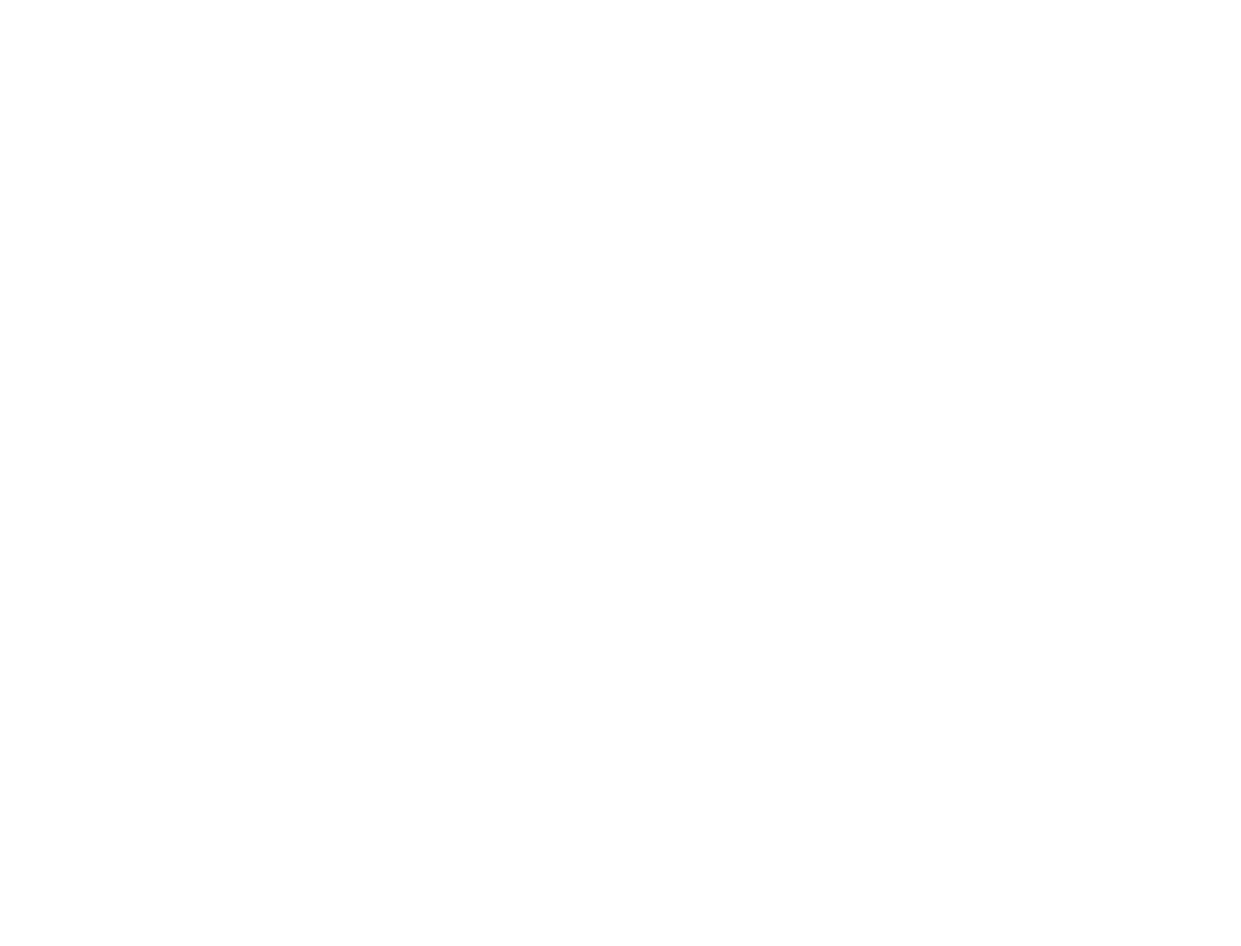
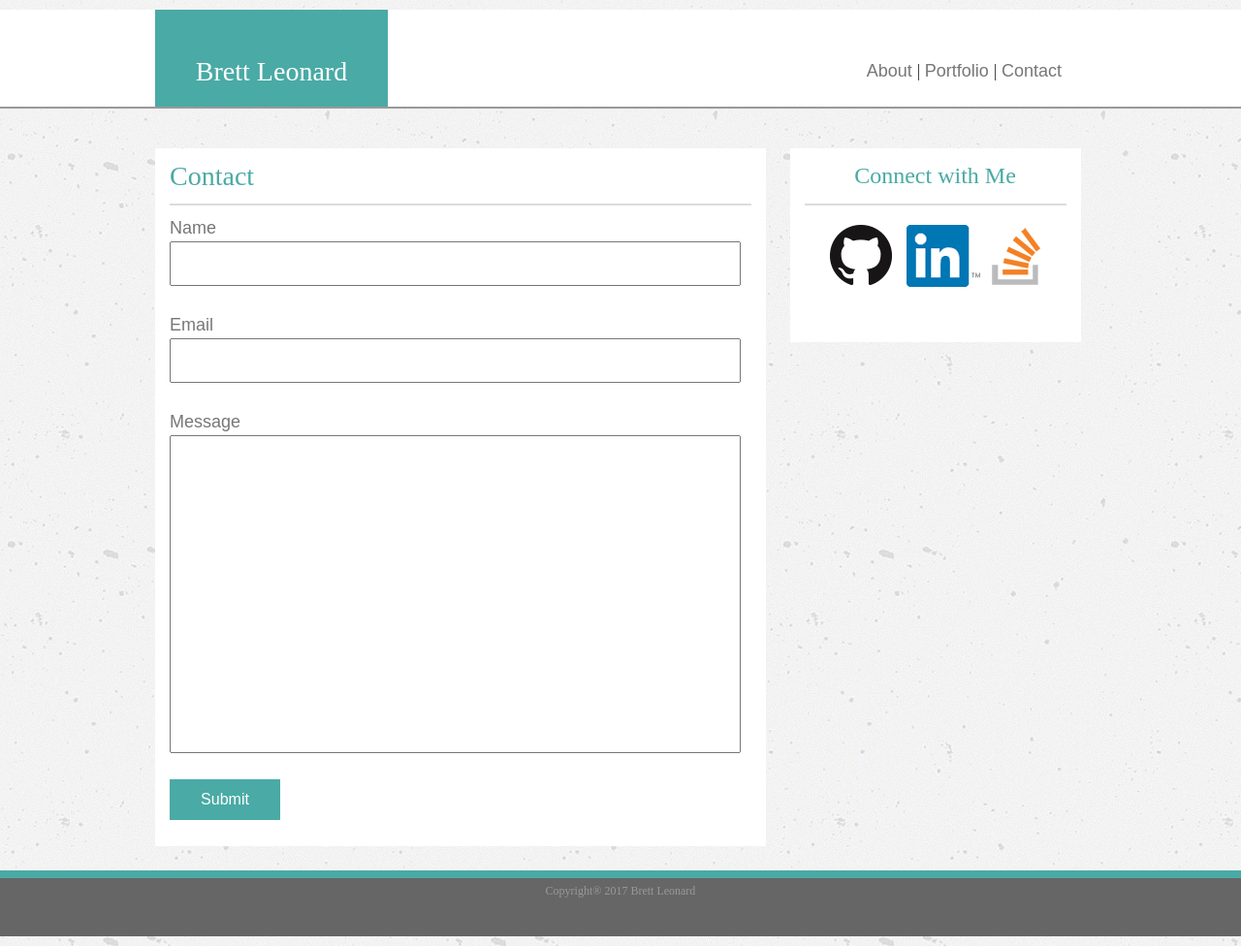
Before and after one commit to brettleonard86/Basic-Portfolio, a plain HTML site: page contact.html in a window 1280 px wide. Shown: the whole page at 97% size. Before the commit the page ends 800 px from the top, so only its background shows below. Drawn offline with Linux system fonts and the light colour scheme.

Commit message:
adding files

```diff
--- a/assets/css/style.css
+++ b/assets/css/style.css
@@ -8,7 +8,7 @@ Experiment with deleting lines of code from the CSS to see how it affects the we
 
 body {
     margin: 0;
-    font-family: 'Georgia', Times, Times New Roman, serif;
+    font-family: "Times New Roman", Georgia, Serif;
     font-size: 18px;
     line-height: 150%;
     color: #333;
@@ -16,21 +16,22 @@ body {
 }
 
 header {
-    font-family: 'Georgia', 'Times', Times New Roman, serif;
+    font-family: "Times New Roman", Georgia, Serif;
     position: relative;
     height: 100px;
     width: 100%;
     background: #ffffff;
     margin-bottom: 40px;
     border-bottom: groove;
+    margin-top: 10px;
 
 }
 
 h1 {
-    padding: 20px 0;
+    padding: 15px 0;
     margin: 0;
     margin-bottom: 10px;
-    font-size: 24px;
+    font-size: 28px;
     color: #4aaaa5;
     text-align: left;
     border-bottom: solid;
@@ -39,10 +40,10 @@ h1 {
 }
 
 h2 {
-    padding: 20px 0;
+    padding: 15px 0;
     margin: 0;
     margin-bottom: 20px;
-    font-size: 28px;
+    font-size: 24px;
     color: #4aaaa5;
     border-bottom: solid;
     border-width: 2px;
@@ -54,13 +55,13 @@ p {
   font-family: 'Arial', 'Helvetica Neue', Helvetica, sans-serif;
 }
 
-a{
+a {
   text-decoration: none;
   color:#777;
   font-family: 'Arial', 'Helvetica Neue', Helvetica, sans-serif;
 }
 
-footer{
+footer {
   height: 60px;
   width: 100%;
   background: #666666;
@@ -69,7 +70,7 @@ footer{
   text-align: center;
   bottom: 0;
   margin-top: 25px;
-  margin-bottom: 25px;
+  margin-bottom: 10px;
   border-top: solid;
   border-width: 8px;
   border-color: #4aaaa5;
@@ -77,17 +78,17 @@ footer{
 
 .name {
     height: 50px;
-    width: 250px;
+    width: 240px;
     padding-top: 50px;
     background: #4aaaa5;
-    vertical-align: center;
+    vertical-align: middle;
     display: inline-block;
     font-size: 28px;
     text-align: center;
     color: #fff;
 }
 
-.image{
+.image {
     padding-right: 15px;
     padding-bottom: 10px;
 }
@@ -106,17 +107,17 @@ footer{
   margin: 0 auto;
 }
 
-.AboutMe{
+.contactme{
   vertical-align: top;
-  width: 590px;
+  width: 600px;
   background: #ffffff;
   display: inline-block;
-  margin-right: 40px;
-  padding-left: 20px;
-  padding-right: 20px;
+  margin-right: 20px;
+  padding-left: 15px;
+  padding-right: 15px;
 }
 
-.connect{
+.connect {
   vertical-align: top;
   position: relative;
   width: 270px;
@@ -124,23 +125,53 @@ footer{
   background: #fff;
   display: inline-block;
   text-align: center;
+  padding-left: 15px;
+  padding-right: 15px;
 }
 
-.github{
+.github {
   margin-right: 10px;
   margin-left: 5px;
   height: 64px;
   text-decoration: none;
 }
 
-.linkedin{
+.linkedin {
   height: 64px;
   text-decoration: none;
 }
 
-.stackoverflow{
+.stackoverflow {
   height: 64px;
   margin-right: 5px;
   margin-left: 5px;
   text-decoration: none;
 }
+
+input[type=text] {
+  padding: 12px 20px;
+  width: 545px;
+  color: #777777;
+  font-size: 16px;
+  font-family: 'Arial', 'Helvetica Neue', Helvetica, sans-serif;
+  text-align: justify;
+}
+
+input[type=submit] {
+  height: 42px;
+  width: 114px;
+  background: #4aaaa5;
+  font-family: 'Arial', 'Helvetica Neue', Helvetica, sans-serif;
+  border: none;
+  color: #ffffff;
+  font-size: 16px;
+}
+
+textarea {
+  padding: 12px 20px;
+  width: 545px;
+  color: #777777;
+  font-size: 16px;
+  font-family: 'Arial', 'Helvetica Neue', Helvetica, sans-serif;
+  text-align: justify;
+}
--- a/contact.html
+++ b/contact.html
@@ -0,0 +1,52 @@
+<!DOCTYPE html>
+<html lang="en-us">
+
+<head>
+    <meta charset="UTF-8">
+    <title>Assignment #1 Portfolio</title>
+    <link rel="stylesheet" type="text/css" href="assets/css/reset.css">
+    <link rel="stylesheet" type="text/css" href="assets/css/style.css">
+</head>
+
+<body>
+    <header>
+        <div class="full">
+            <div class="name">Brett Leonard</div>
+            <div class="navigation">
+                <a href="index.html"> About </a>   |
+                <a href="Portfolio"> Portfolio </a>   |
+                <a href="contact.html"> Contact </a>
+            </div>
+        </div>
+    </header>
+    <div class="full">
+        <div class="contactme">
+            <h1>Contact</h1>
+            <form id="contactme" action="mailto:brettleonard86@gmail.com" method="post" enctype="text/plain">
+            <a>Name</a><br>
+            <input type="text" name="name"><br><br>
+            <a>Email</a><br>
+            <input type="text" name="mail"><br><br>
+            <a>Message</a><br>
+            <input type="text" name="comment" style="height: 300px"><br><br>
+            <input type="submit" value="Submit"><br><br>
+            </form>
+        </div>
+        <div class="connect">
+            <h2>Connect with Me</h2>
+            <a href="https://github.com/brettleonard86" target="blank"><img div class="github" src="assets/images/GitHub-Mark-64px.png" alt="GitHub" />
+            </a>
+            <a href="https://www.linkedin.com/in/brett-leonard-27a01658/" target="blank"><img div class="linkedin" src="assets/images/In-2C-66px-TM.png" alt="LinkedIn" />
+            </a>
+            <a href="https://stackexchange.com/users/11096395/brett-leonard" target="blank"><img div class="stackoverflow" src="assets/images/stackoverflow-icon.png" alt="StackOverFlow" />
+            </a>
+        </div>
+    </div>
+    <footer>
+        <div class="full">
+            Copyright® 2017 Brett Leonard
+        </div>
+    </footer>
+</body>
+
+</html>
```
Also changed, not shown: index.html (+4 -3 lines), 1 other file.
